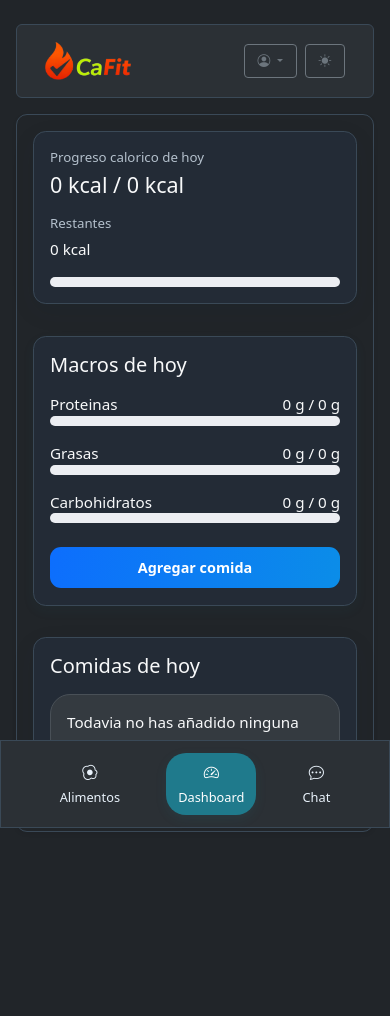
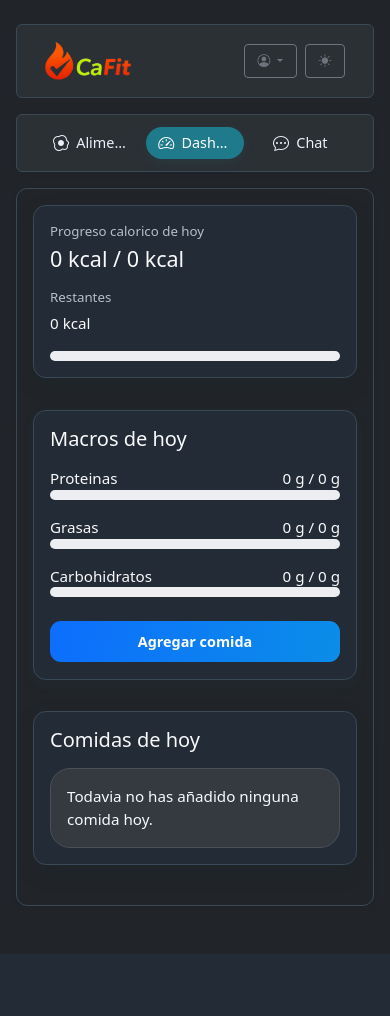
Before and after one commit to vchacin2502/proyecto_final_DAW, a Django app: page /dashboard/ in a window 390 px wide. After the commit the page ends 954 px from the top, so only its background shows below. Run offline with Django 4.2, Linux system fonts and the light colour scheme; the visitor is signed in with stand-in values (Sample User, id 1); data comes from the database, SQL or seed files in the repository; data that the repository does not hold is empty; some libraries are stand-ins or nearby versions.

Commit message:
Arreglando errores responsive

```diff
--- a/static/css/style.css
+++ b/static/css/style.css
@@ -622,29 +622,45 @@ textarea:focus-visible {
 }
 
 @media (max-width: 991.98px) {
-  .mobile-bottom-nav {
-    position: fixed !important;
-    left: 0;
-    right: 0;
-    bottom: 0;
-    z-index: 1080;
-    width: 100%;
-    border-radius: 0 !important;
-    padding-bottom: max(0.35rem, env(safe-area-inset-bottom));
+  .mobile-secondary-nav {
+    padding-top: 0.25rem;
+    padding-bottom: 0.25rem;
   }
 
-  .mobile-bottom-nav .container {
+  .mobile-secondary-nav .container-fluid {
     max-width: 100%;
     padding-left: 0.85rem;
     padding-right: 0.85rem;
   }
 
-  .pb-mobile-nav-safe {
-    padding-bottom: 10rem !important;
+  .mobile-secondary-nav .nav-link {
+    display: flex;
+    align-items: center;
+    justify-content: center;
+    gap: 0.45rem;
+    flex: 1 1 0;
+    min-width: 0;
+    padding: 0.4rem 0.35rem;
+    border-radius: 0.45rem;
+    color: var(--bs-body-color);
+    text-decoration: none;
+    white-space: nowrap;
+    overflow: hidden;
+    text-overflow: ellipsis;
   }
 
-  body[data-page="chat_sala"] .pb-mobile-nav-safe {
-    padding-bottom: 11rem !important;
+  .mobile-secondary-nav .nav-link i {
+    font-size: 1rem;
+    line-height: 1;
+    flex: 0 0 auto;
+  }
+
+  .mobile-secondary-nav .nav-link span {
+    font-size: 0.9rem;
+    line-height: 1;
+    min-width: 0;
+    overflow: hidden;
+    text-overflow: ellipsis;
   }
 }
 
--- a/templates/base.html
+++ b/templates/base.html
@@ -19,7 +19,7 @@
   {% block extra_head %}{% endblock %}
 </head>
 <body data-page="{{ request.resolver_match.url_name|default:'' }}">
-  <main class="container py-4 py-md-5{% if auth_page %} d-flex align-items-center justify-content-center min-vh-100{% endif %}{% if request.user.is_authenticated and not auth_page %} pb-mobile-nav-safe{% endif %}">
+  <main class="container py-4 py-md-5{% if auth_page %} d-flex align-items-center justify-content-center min-vh-100{% endif %}">
     {% if auth_page %}
       <div class="card p-4 p-md-5 mx-auto auth-card" style="max-width: {{ auth_max_width|default:'450px' }};">
         <div class="text-center mb-4">
@@ -71,6 +71,17 @@
           {% endif %}
         </div>
       </nav>
+      {% if request.user.is_authenticated %}
+        <nav class="navbar navbar-expand-lg bg-body-tertiary rounded mb-3 shadow-sm mobile-secondary-nav d-lg-none">
+          <div class="container-fluid px-2 px-sm-3">
+            <div class="d-flex align-items-center justify-content-between flex-nowrap w-100 gap-2">
+              <a href="{% url 'alimentos' %}" class="nav-link{% if request.resolver_match.url_name == 'alimentos' %} active{% endif %}"><i class="bi bi-egg-fried"></i><span>Alimentos</span></a>
+              <a href="{% url 'dashboard' %}" class="nav-link{% if request.resolver_match.url_name == 'dashboard' %} active{% endif %}"><i class="bi bi-speedometer2"></i><span>Dashboard</span></a>
+              <a href="{% url 'chat' %}" class="nav-link{% if request.resolver_match.url_name == 'chat' or request.resolver_match.url_name == 'chat_sala' %} active{% endif %}"><i class="bi bi-chat-dots"></i><span>Chat</span></a>
+            </div>
+          </div>
+        </nav>
+      {% endif %}
       <div class="card shadow-sm mb-4">
         <div class="card-body">
     {% endif %}
@@ -90,15 +101,6 @@
     {% else %}
         </div>
       </div>
-      {% if request.user.is_authenticated %}
-            <nav class="navbar fixed-bottom mobile-bottom-nav bg-body-tertiary d-lg-none border-top">
-              <div class="container d-flex justify-content-around align-items-center">
-                <a href="{% url 'alimentos' %}" class="nav-link text-center{% if request.resolver_match.url_name == 'alimentos' %} active fw-bold text-primary{% endif %}"><i class="bi bi-egg-fried"></i><div class="bottom-nav-label">Alimentos</div></a>
-                <a href="{% url 'dashboard' %}" class="nav-link text-center{% if request.resolver_match.url_name == 'dashboard' %} active fw-bold text-primary{% endif %}"><i class="bi bi-speedometer2"></i><div class="bottom-nav-label">Dashboard</div></a>
-                <a href="{% url 'chat' %}" class="nav-link text-center{% if request.resolver_match.url_name == 'chat' or request.resolver_match.url_name == 'chat_sala' %} active fw-bold text-primary{% endif %}"><i class="bi bi-chat-dots"></i><div class="bottom-nav-label">Chat</div></a>
-              </div>
-            </nav>
-      {% endif %}
     {% endif %}
   </main>
   <script src="https://cdn.jsdelivr.net/npm/bootstrap@5.3.3/dist/js/bootstrap.bundle.min.js"></script>
```
Also changed, not shown: static/css/landing.css (+28 -1 lines).
